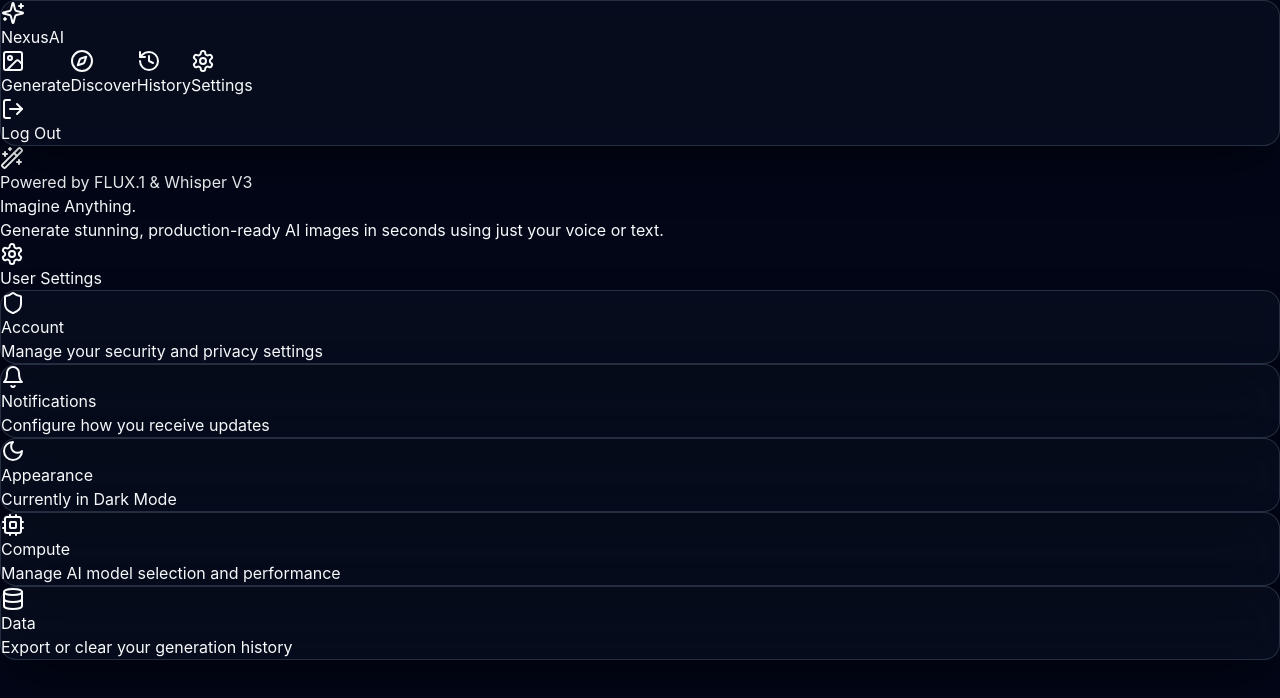
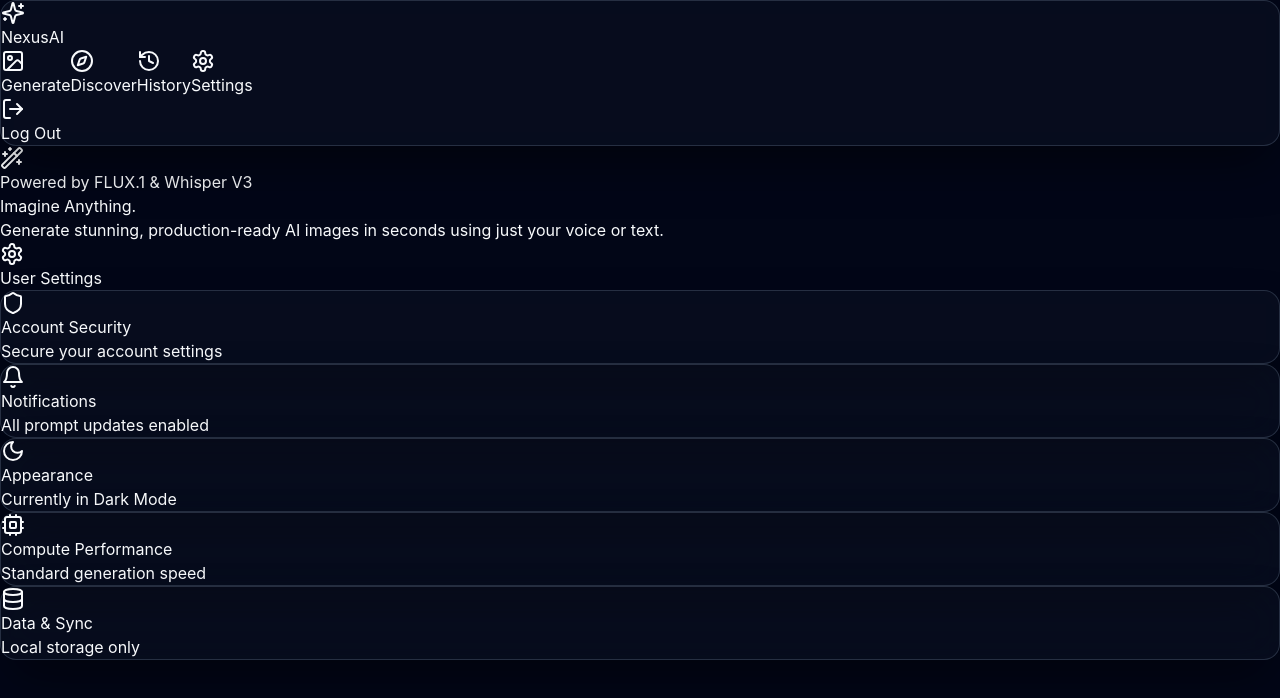
Before and after one commit to Bhavani-V245/Image_Generator, a React app in the folder frontend/: page / in a window 1280 px wide. Both pictures are taken after a click on the button "Settings". Shown: the top 698 px of the page. Built offline with nearby package versions, Linux system fonts and the light colour scheme; the HTML template or start-up script is replaced by a standard one.

Commit message:
feat: Hook up separate states for all settings toggle switches

```diff
--- a/frontend/src/components/Settings.jsx
+++ b/frontend/src/components/Settings.jsx
@@ -3,6 +3,10 @@
 
 export default function Settings() {
   const [isDarkMode, setIsDarkMode] = useState(true);
+  const [securityLock, setSecurityLock] = useState(false);
+  const [notifications, setNotifications] = useState(true);
+  const [computeBoost, setComputeBoost] = useState(false);
+  const [dataSaver, setDataSaver] = useState(false);
 
   // Use useEffect to handle theme switching safely
   useEffect(() => {
@@ -13,21 +17,43 @@
     }
   }, [isDarkMode]);
 
-  const toggleTheme = () => {
-    setIsDarkMode(!isDarkMode);
-  };
-
   const sections = [
-    { title: 'Account', icon: Shield, description: 'Manage your security and privacy settings' },
-    { title: 'Notifications', icon: Bell, description: 'Configure how you receive updates' },
+    {
+      title: 'Account Security',
+      icon: Shield,
+      description: securityLock ? 'Two-Factor Authentication is active' : 'Secure your account settings',
+      isActive: securityLock,
+      onToggle: () => setSecurityLock(!securityLock)
+    },
+    {
+      title: 'Notifications',
+      icon: Bell,
+      description: notifications ? 'All prompt updates enabled' : 'Notifications are paused',
+      isActive: notifications,
+      onToggle: () => setNotifications(!notifications)
+    },
     {
       title: 'Appearance',
       icon: isDarkMode ? Moon : Sun,
       description: `Currently in ${isDarkMode ? 'Dark' : 'Light'} Mode`,
-      isTheme: true
+      isActive: isDarkMode,
+      onToggle: () => setIsDarkMode(!isDarkMode),
+      isYellow: true
     },
-    { title: 'Compute', icon: Cpu, description: 'Manage AI model selection and performance' },
-    { title: 'Data', icon: Database, description: 'Export or clear your generation history' },
+    {
+      title: 'Compute Performance',
+      icon: Cpu,
+      description: computeBoost ? 'High-Performance Mode (Whisper V3 Turbo)' : 'Standard generation speed',
+      isActive: computeBoost,
+      onToggle: () => setComputeBoost(!computeBoost)
+    },
+    {
+      title: 'Data & Sync',
+      icon: Database,
+      description: dataSaver ? 'Cloud history synchronization active' : 'Local storage only',
+      isActive: dataSaver,
+      onToggle: () => setDataSaver(!dataSaver)
+    },
   ];
 
   return (
@@ -41,21 +67,23 @@
         {sections.map((section, i) => (
           <div
             key={i}
-            onClick={section.isTheme ? toggleTheme : null}
-            className={`glass-panel p-6 hover:border-purple-500/30 transition-all group ${section.isTheme ? 'cursor-pointer active:scale-95' : 'cursor-default'}`}
+            onClick={section.onToggle}
+            className="glass-panel p-6 hover:border-purple-500/30 transition-all group cursor-pointer active:scale-[0.99]"
           >
             <div className="flex items-center justify-between">
               <div className="flex items-center gap-4">
                 <div className="w-12 h-12 rounded-xl bg-slate-900 border border-slate-800 flex items-center justify-center group-hover:scale-110 transition-transform dark-theme-icon-bg">
-                  <section.icon className={`w-6 h-6 group-hover:text-purple-400 ${section.isTheme ? 'text-yellow-400' : 'text-slate-400'}`} />
+                  <section.icon className={`w-6 h-6 group-hover:text-purple-400 transition-colors ${section.isYellow ? 'text-yellow-400' : 'text-slate-400'}`} />
                 </div>
                 <div>
                   <h3 className="font-semibold text-slate-200 dark-theme-text-bold">{section.title}</h3>
                   <p className="text-sm text-slate-400 dark-theme-text-dim">{section.description}</p>
                 </div>
               </div>
-              <div className={`w-12 h-6 rounded-full transition-colors p-1 relative ${isDarkMode ? 'bg-slate-800' : 'bg-purple-600'}`}>
-                <div className={`w-4 h-4 rounded-full bg-white transition-all absolute top-1 ${isDarkMode ? 'left-1' : 'left-7'}`} />
+
+              {/* Toggle Switch */}
+              <div className={`w-12 h-6 rounded-full transition-colors duration-300 p-1 relative ${section.isActive ? 'bg-purple-600' : 'bg-slate-800'}`}>
+                <div className={`w-4 h-4 rounded-full bg-white transition-all duration-300 absolute top-1 ${section.isActive ? 'left-7' : 'left-1'}`} />
               </div>
             </div>
           </div>
```
